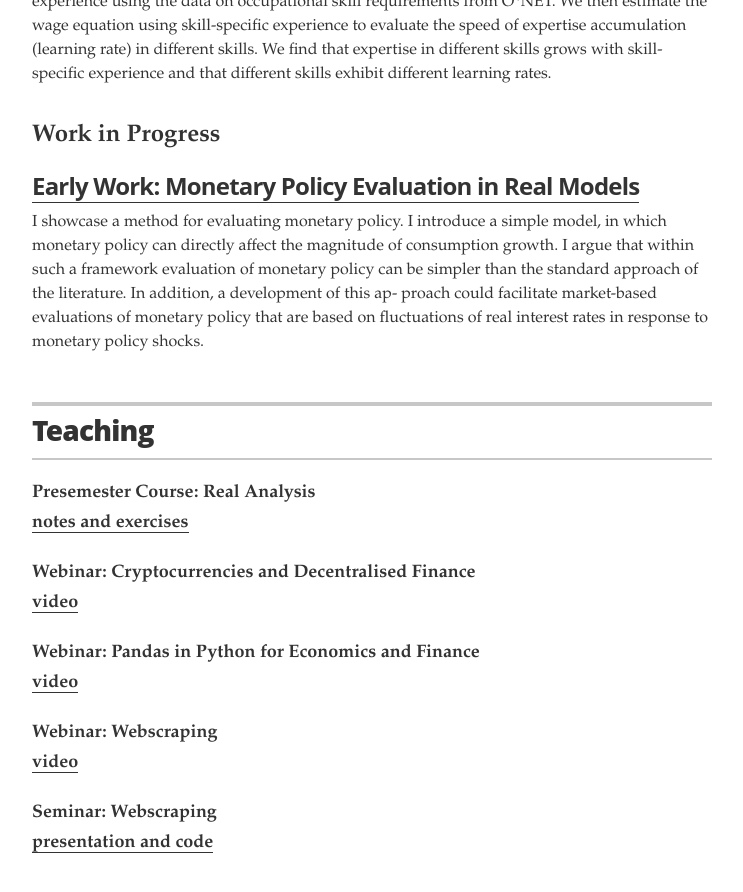
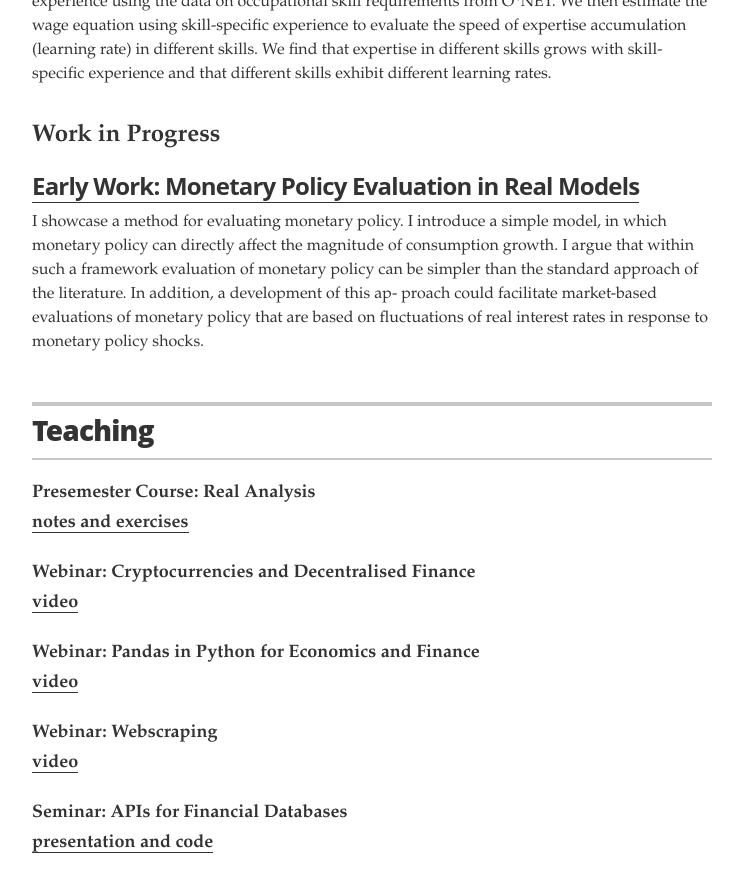
Before and after one commit to errikos-melissinos/errikos-melissinos.github.io, a Jekyll site: the page built from index.html, in a window 1280 px wide and 900 px high, scrolled down 1650 px. Shown: the top 892 px of the window, without its empty margins (268-1011 px from the left). Built offline with Jekyll 4.4.1, drawn with Linux system fonts in a browser that asks for light colours.

Commit message:
Update skills.yml

```diff
--- a/_data/skills.yml
+++ b/_data/skills.yml
@@ -16,6 +16,6 @@
   link: video
   url: https://datacenter.safefrankfurt.de/datacenter/documents/SAFE_webinars/01_Webscraping/web-scraping_using_Python.html
 
-- skill: "Seminar: Webscraping"
+- skill: "Seminar: APIs for Financial Databases"
   link: presentation and code
   url: https://www.dropbox.com/sh/0qxw87h36lua0n8/AADm1CLZdSkUoVq1B4ZcE2HFa?dl=0
```
